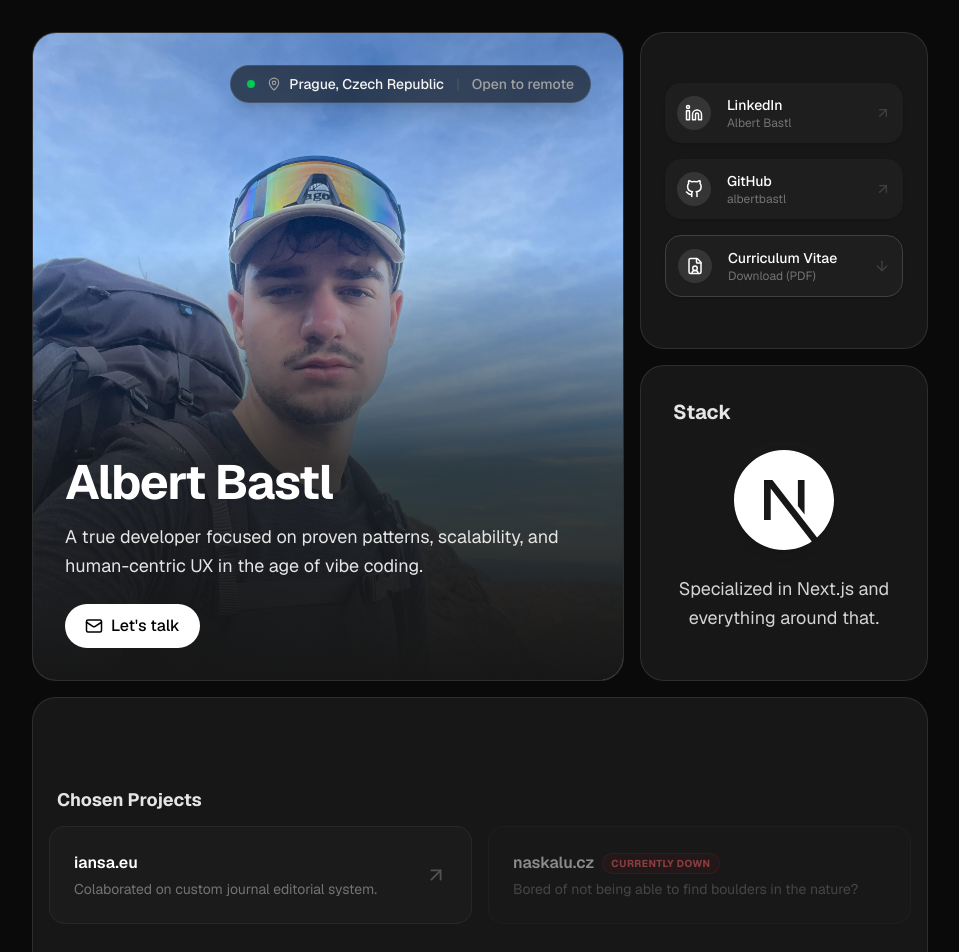
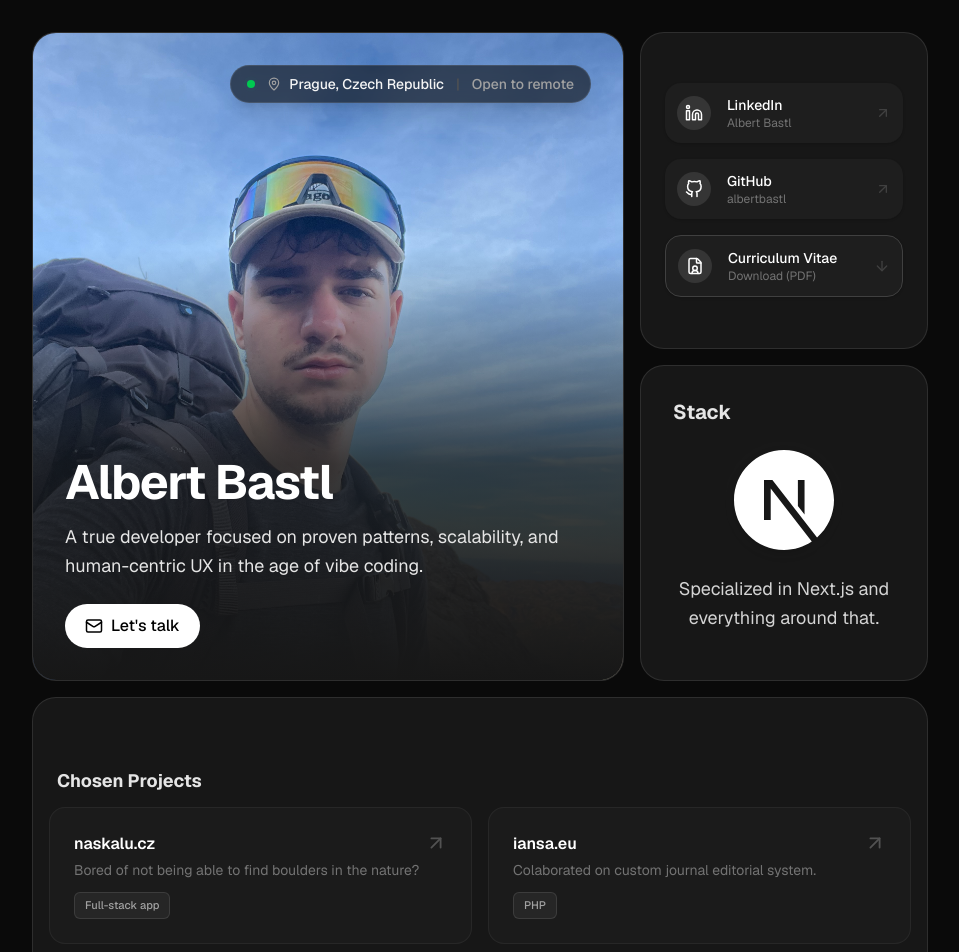
Before and after one commit to albertbastl/Portfolio, a Next.js app: page / in a window 1280 px wide. Shown: the top 952 px of the page, without its empty margins (160-1119 px from the left). Built offline with nearby package versions, Linux system fonts and the light colour scheme.

Commit message:
naskalu live, added techstack to projects

```diff
--- a/app/page.tsx
+++ b/app/page.tsx
@@ -35,7 +35,6 @@ export default function Home() {
           variants={itemVariants}
           className="bg-neutral-900 border border-white/10 rounded-3xl relative overflow-hidden md:col-span-2 md:row-span-2 hover:scale-[1.02] transition-transform duration-300 min-h-[400px]"
         >
-          {/* Fotka jako pozadí (absolutně pozicionovaná) */}
           <div className="absolute inset-0 z-0 h-full w-full">
             <Image
               src="/profile-picture.jpg"
@@ -46,12 +45,9 @@ export default function Home() {
             />
           </div>
 
-          {/* Překryvná vrstva s gradientem (zajišťuje čitelnost textu) */}
           <div className="absolute inset-x-0 bottom-0 h-2/3 bg-gradient-to-t from-neutral-900 via-neutral-900/80 to-transparent z-10" />
 
-          {/* Obsahová vrstva na topu (z-20) */}
           <div className="relative z-20 h-full flex flex-col justify-between p-8">
-            {/* Horní řádek (Lokace na topu, na fotce) */}
             <div className="flex justify-end">
               <div className="flex items-center gap-2 px-4 py-2 bg-neutral-950/60 border border-white/10 rounded-full text-sm font-medium backdrop-blur-sm shadow-xl">
                 <span className="relative flex h-2 w-2 mr-1">
@@ -65,7 +61,6 @@ export default function Home() {
               </div>
             </div>
 
-            {/* Spodní řádek (Jméno a Popis na tmavém gradientu) */}
             <div className="mt-auto">
               <h1 className="text-4xl md:text-5xl font-bold mb-4 tracking-tight">Albert Bastl</h1>
               <p className="text-neutral-200 text-lg leading-relaxed max-w-xl">
@@ -84,12 +79,11 @@ export default function Home() {
           </div>
         </motion.div>
 
-        {/* 2. Socials - Nové vylepšené horizontalní karty */}
+        {/* 2. Socials */}
         <motion.div
           variants={itemVariants}
           className="bg-neutral-900 border border-white/10 rounded-3xl p-6 hover:scale-[1.02] transition-transform duration-300 md:col-span-1 md:row-span-1 flex flex-col justify-center gap-4"
         >
-          {/* LinkedIn Karta */}
           <a href="https://www.linkedin.com/in/albert-bastl-16194936b/" target="_blank" rel="noopener noreferrer" className="group flex items-center gap-4 p-3 rounded-2xl bg-white/[0.03] hover:bg-white/[0.08] transition-colors shadow-sm">
             <div className="p-2 bg-white/10 rounded-full text-white group-hover:scale-110 transition-transform">
               <FiLinkedin size={18} />
@@ -101,7 +95,6 @@ export default function Home() {
             <ArrowUpRight size={16} className="text-neutral-700 group-hover:text-blue-400 transition-colors" />
           </a>
 
-          {/* GitHub Karta */}
           <a href="https://github.com/albertbastl" target="_blank" rel="noopener noreferrer" className="group flex items-center gap-4 p-3 rounded-2xl bg-white/[0.03] hover:bg-white/[0.08] transition-colors shadow-sm">
             <div className="p-2 bg-white/10 rounded-full text-white group-hover:scale-110 transition-transform">
               <FiGithub size={18} />
@@ -113,8 +106,7 @@ export default function Home() {
             <ArrowUpRight size={16} className="text-neutral-700 group-hover:text-neutral-100 transition-colors" />
           </a>
 
-          {/* CV Karta - S ikonou stažení */}
-          <a href="/cv.pdf" download className="group flex items-center gap-4 p-3 rounded-2xl bg-white/[0.03] hover:bg-white/[0.08] transition-colors shadow-sm border border-neutral-700 hover:border-neutral-500">
+          <a href="/CV-Albert-Bastl.pdf" download className="group flex items-center gap-4 p-3 rounded-2xl bg-white/[0.03] hover:bg-white/[0.08] transition-colors shadow-sm border border-neutral-700 hover:border-neutral-500">
             <div className="p-2 bg-white/10 rounded-full text-white group-hover:scale-110 transition-transform">
               <FileUser size={18} />
             </div>
@@ -153,18 +145,19 @@ export default function Home() {
           <div className="grid grid-cols-1 md:grid-cols-2 gap-4">
             {[
               {
-                name: "iansa.eu",
-                desc: "Colaborated on custom journal editorial system.",
-                link: "https://www.iansa.eu"
-              },
-              {
                 name: "naskalu.cz",
                 desc: "Bored of not being able to find boulders in the nature?",
                 link: "https://naskalu.cz",
-                disabled: true // <--- Tady je přidaný příznak
+                tags: ["Full-stack app"]
               },
+              {
+                name: "iansa.eu",
+                desc: "Colaborated on custom journal editorial system.",
+                link: "https://www.iansa.eu",
+                tags: ["PHP"]
+              },
+
             ].map((project, i) => {
-              // Pokud je projekt dočasně vypnutý (disabled: true)
               if (project.disabled) {
                 return (
                   <div key={i} className="flex items-center justify-between p-6 rounded-2xl bg-white/[0.01] border border-white/5 opacity-50 cursor-not-allowed">
@@ -181,14 +174,24 @@ export default function Home() {
                 );
               }
 
-              // Pokud projekt funguje normálně
               return (
                 <a key={i} href={project.link} target={project.link.startsWith('http') ? "_blank" : "_self"} rel="noopener noreferrer" className="group flex items-center justify-between p-6 rounded-2xl bg-white/[0.02] hover:bg-white/5 border border-white/5 transition-colors">
                   <div>
                     <h3 className="font-semibold text-white group-hover:text-neutral-300 transition-colors text-base">{project.name}</h3>
-                    <p className="text-sm text-neutral-500 mt-1">{project.desc}</p>
+                    <p className="text-sm text-neutral-500 mt-1 mb-3">{project.desc}</p>
+                    {/* Zde jsou přidány štítky pro projekty */}
+                    <div className="flex flex-wrap gap-2">
+                      {project.tags?.map((tag, tagIndex) => (
+                        <span
+                          key={tagIndex}
+                          className="text-[11px] font-medium px-2.5 py-1 rounded-md bg-white/5 text-neutral-400 border border-white/10 group-hover:border-white/20 transition-colors"
+                        >
+                          {tag}
+                        </span>
+                      ))}
+                    </div>
                   </div>
-                  <ArrowUpRight size={22} className="text-neutral-600 group-hover:text-neutral-300 transition-colors" />
+                  <ArrowUpRight size={22} className="text-neutral-600 group-hover:text-neutral-300 transition-colors self-start" />
                 </a>
               );
             })}
```
Also changed, not shown: 1 other file (tests, documents, lock files or other folders).
